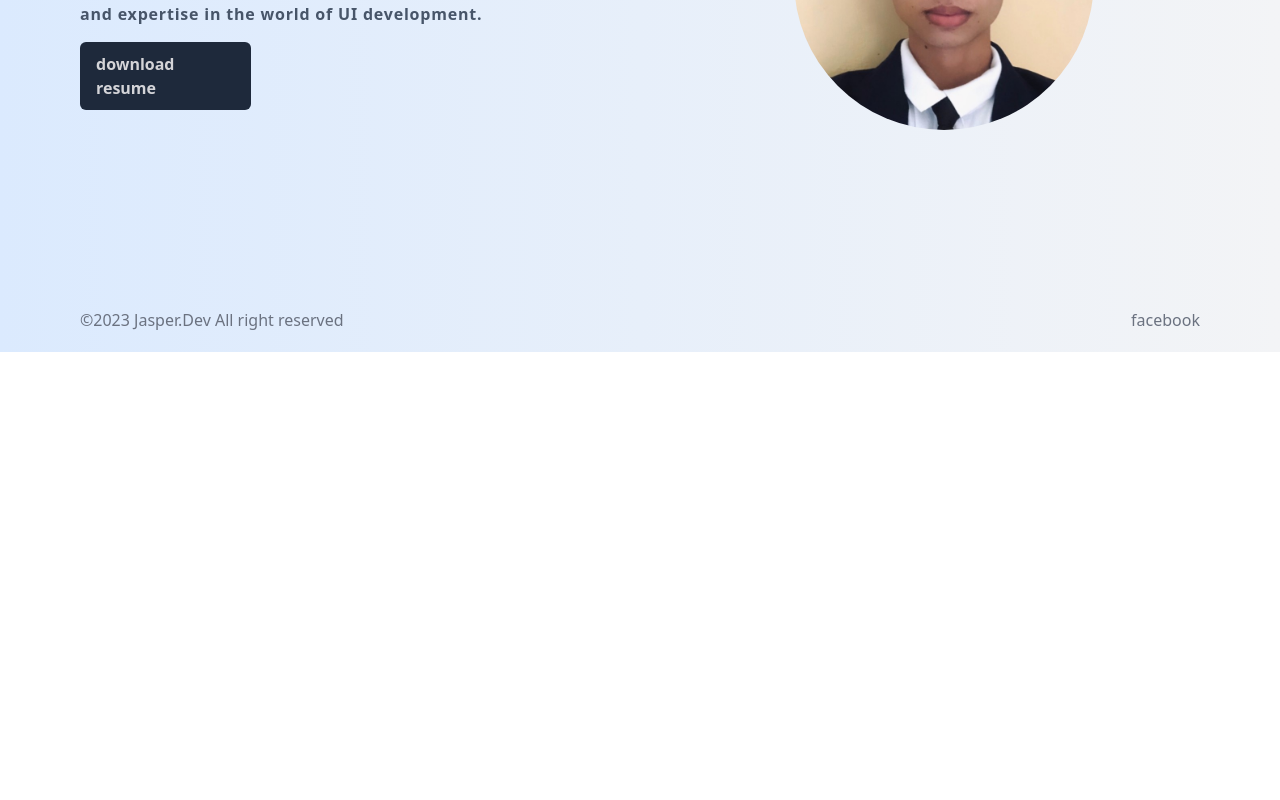
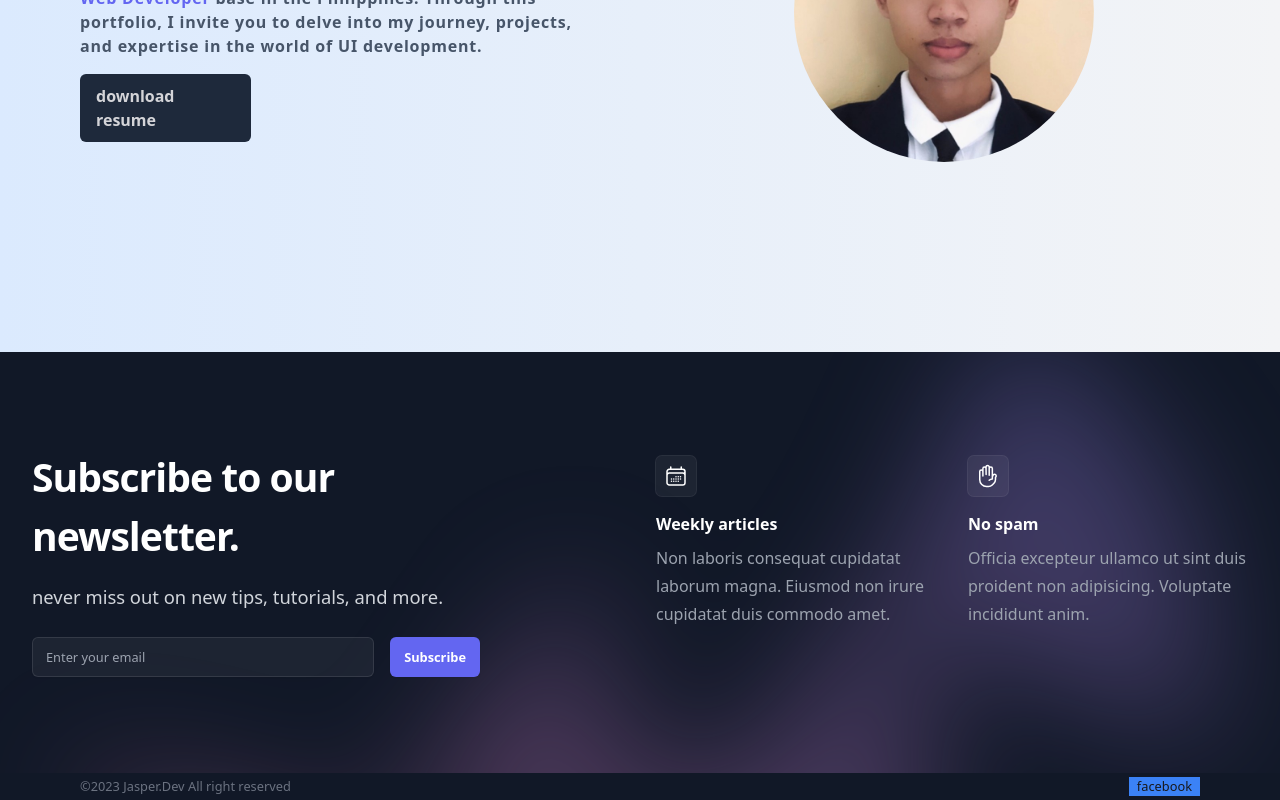
Before and after one commit to jasperayawan/reactTypesPortfolio, a React (Vite) app: page / in a window 1280 px wide. Shown: the part 448-1248 px from the top of the page. Before the commit the page ends 800 px from the top, so only its background shows below. Built offline with nearby package versions, Linux system fonts and the light colour scheme; a web font is replaced by a local one.

Commit message:
update portfolio

```diff
--- a/index.html
+++ b/index.html
@@ -2,7 +2,7 @@
 <html lang="en">
   <head>
     <meta charset="UTF-8" />
-    <link rel="icon" type="image/svg+xml" href="/vite.svg" />
+    <link rel="icon" type="image/svg+xml" href="./src/assets/jass.jpg" />
     <meta name="viewport" content="width=device-width, initial-scale=1.0" />
     <title>Jasper Ayawan - Web Developer</title>
     <link href="https://fonts.googleapis.com/css2?family=Bebas+Neue&family=DotGothic16&family=Narnoor&family=Pacifico&family=Poppins:wght@100;200;300;400;500;600;700;800&family=Sacramento&display=swap" rel="stylesheet">
--- a/src/App.tsx
+++ b/src/App.tsx
@@ -1,6 +1,7 @@
 import { Outlet } from "react-router-dom"
 import Header from "./components/Header"
 import Footer from './components/Footer'
+import Subscribe from "./components/Subscribe"
 
 function App() {
   return (
@@ -8,6 +9,8 @@
       <Header/>
 
       <Outlet/>
+
+      <Subscribe/>
       <Footer/>
     </div>
   )
--- a/src/components/Footer.tsx
+++ b/src/components/Footer.tsx
@@ -4,10 +4,10 @@
 
     const currentYear = new Date().getFullYear();
     return(
-        <footer>
-            <div className="w-full max-w-6xl mx-auto flex justify-between items-center text-gray-500 py-5 px-4">
+        <footer className="bg-gray-900">
+            <div className="w-full max-w-6xl mx-auto flex justify-between items-center text-gray-500 py-1 text-sm px-4">
                 <span>©{currentYear} Jasper.Dev All right reserved</span>
-                <span>facebook</span>
+                <span className="bg-blue-500 text-zinc-900 px-2">facebook</span>
             </div>
         </footer>
     )
--- a/src/components/Header.tsx
+++ b/src/components/Header.tsx
@@ -14,8 +14,8 @@
 
   return (
     <div className="">
-      <header className="sticky top-0 z-20 flex h-20 w-full items-center justify-center px-5 xs:px-[50px] xl:px-0">
-        <nav className="w-full flex items-center justify-between p-6 lg:px-8" aria-label="Global">
+      <header className="sticky top-0 z-20 flex h-20 w-full items-center justify-center px-4 xs:px-[50px] xl:px-0">
+        <nav className="w-full flex items-center justify-between md:p-6 lg:px-8" aria-label="Global">
         <Link to='/' className="logo text-2xl font-bebas text-slate-700"><span className='font-bold'>ジ</span>Jasper.io</Link>
           <div className="flex lg:hidden">
             <button
--- /dev/null
+++ b/src/components/Subscribe.tsx
@@ -0,0 +1,68 @@
+import { CalendarDaysIcon, HandRaisedIcon } from '@heroicons/react/24/outline'
+
+export default function Subscribe() {
+  return (
+    <div className="relative isolate overflow-hidden bg-gray-900 py-24">
+      <div className="mx-auto max-w-7xl px-6 lg:px-8">
+        <div className="mx-auto grid max-w-2xl grid-cols-1 gap-x-8 gap-y-16 lg:max-w-none lg:grid-cols-2">
+          <div className="max-w-xl lg:max-w-lg">
+            <h2 className="text-3xl font-bold tracking-tight text-white sm:text-4xl">Subscribe to our newsletter.</h2>
+            <p className="mt-4 text-lg leading-8 text-gray-300">
+            never miss
+            out on new tips, tutorials, and more.
+            </p>
+            <div className="mt-6 flex max-w-md gap-x-4">
+              <label htmlFor="email-address" className="sr-only">
+                Email address
+              </label>
+              <input
+                id="email-address"
+                name="email"
+                type="email"
+                autoComplete="email"
+                required
+                className="min-w-0 flex-auto rounded-md border-0 bg-white/5 px-3.5 py-2 text-white shadow-sm ring-1 ring-inset ring-white/10 focus:ring-2 focus:ring-inset focus:ring-indigo-500 sm:text-sm sm:leading-6"
+                placeholder="Enter your email"
+              />
+              <button
+                type="submit"
+                className="flex-none rounded-md bg-indigo-500 px-3.5 py-2.5 text-sm font-semibold text-white shadow-sm hover:bg-indigo-400 focus-visible:outline focus-visible:outline-2 focus-visible:outline-offset-2 focus-visible:outline-indigo-500"
+              >
+                Subscribe
+              </button>
+            </div>
+          </div>
+          <dl className="grid grid-cols-1 gap-x-8 gap-y-10 sm:grid-cols-2 lg:pt-2">
+            <div className="flex flex-col items-start">
+              <div className="rounded-md bg-white/5 p-2 ring-1 ring-white/10">
+                <CalendarDaysIcon className="h-6 w-6 text-white" aria-hidden="true" />
+              </div>
+              <dt className="mt-4 font-semibold text-white">Weekly articles</dt>
+              <dd className="mt-2 leading-7 text-gray-400">
+                Non laboris consequat cupidatat laborum magna. Eiusmod non irure cupidatat duis commodo amet.
+              </dd>
+            </div>
+            <div className="flex flex-col items-start">
+              <div className="rounded-md bg-white/5 p-2 ring-1 ring-white/10">
+                <HandRaisedIcon className="h-6 w-6 text-white" aria-hidden="true" />
+              </div>
+              <dt className="mt-4 font-semibold text-white">No spam</dt>
+              <dd className="mt-2 leading-7 text-gray-400">
+                Officia excepteur ullamco ut sint duis proident non adipisicing. Voluptate incididunt anim.
+              </dd>
+            </div>
+          </dl>
+        </div>
+      </div>
+      <div className="absolute left-1/2 top-0 -z-10 -translate-x-1/2 blur-3xl xl:-top-6" aria-hidden="true">
+        <div
+          className="aspect-[1155/678] w-[72.1875rem] bg-gradient-to-tr from-[#ff80b5] to-[#9089fc] opacity-30"
+          style={{
+            clipPath:
+              'polygon(74.1% 44.1%, 100% 61.6%, 97.5% 26.9%, 85.5% 0.1%, 80.7% 2%, 72.5% 32.5%, 60.2% 62.4%, 52.4% 68.1%, 47.5% 58.3%, 45.2% 34.5%, 27.5% 76.7%, 0.1% 64.9%, 17.9% 100%, 27.6% 76.8%, 76.1% 97.7%, 74.1% 44.1%)',
+          }}
+        />
+      </div>
+    </div>
+  )
+}
--- a/src/pages/About.tsx
+++ b/src/pages/About.tsx
@@ -2,7 +2,7 @@
 
 export default function About(){
     return(
-        <div>
+        <div className='min-h-screen flex justify-center items-center pb-10'>
             <div className="mx-auto max-w-2xl flex flex-col justify-center items-center gap-3 px-4">
                 <img src={meCoding} alt="me" />
                 <div>
--- a/src/pages/Home.tsx
+++ b/src/pages/Home.tsx
@@ -4,7 +4,7 @@
 
 export default function Home(){
     return(
-        <div className="flex justify-center">
+        <div className="flex justify-center items-center min-h-[90vh] py-24 md:py-0">
             <div className="w-full mx-auto md:max-w-6xl grid md:grid-cols-2 relative px-4 md:gap-24 place-items-center place-content-between">
                 <div className="absolute top-0 right-10 blur-[165px] circle -z-10 w-[300px] h-[300px] bg-indigo-500 rounded-full"></div>
                 <div className="col-span-1 flex-1 flex flex-col">
```
Also changed, not shown: 1 other file (tests, documents, lock files or other folders).
